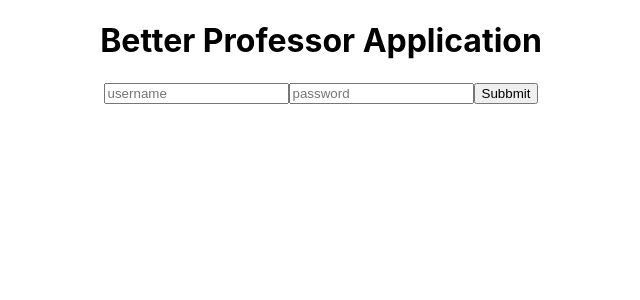
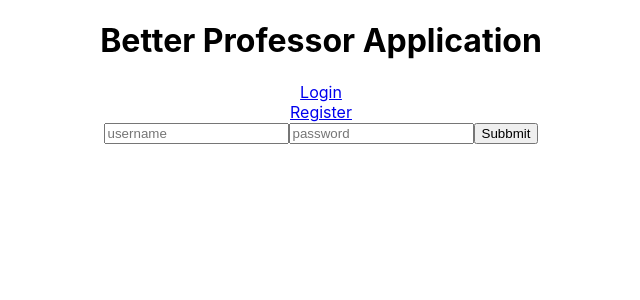
Before and after one commit to BuildWeek-better-professor-1/Frontend, a React (Create React App) app: page / in a window 1280 px wide. Shown: the top 300 px of the page, without its empty margins (319-959 px from the left). Built offline with nearby package versions, Linux system fonts and the light colour scheme.

Commit message:
Added a simple nav system to test prof login&register forms.

```diff
--- a/src/App.js
+++ b/src/App.js
@@ -1,6 +1,6 @@
 import React from "react";
 import "./App.css";
-import { Route } from "react-router-dom";
+import { Route, Link } from "react-router-dom";
 
 //component imports
 import ProfRegisterForm from "./components/ProfRegisterForm";
@@ -14,6 +14,10 @@
   return (
     <div className="App">
       <h1>Better Professor Application</h1>
+      <Link to="/proflogin">Login</Link>
+      {/*this <br/> is temp just to test things out */}
+      <br/>
+      <Link to="/profregister">Register</Link>
       <Route exact path="/" component={ProfLoginForm} />
       <Route path="/proflogin" component={ProfLoginForm} />
       <Route path="/profregister" component={ProfRegisterForm} />
```
